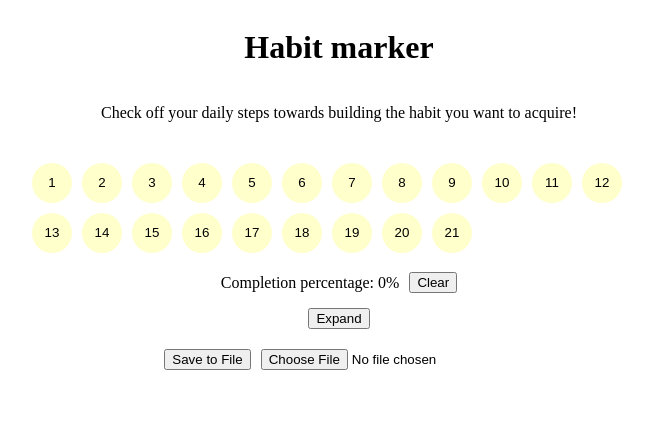
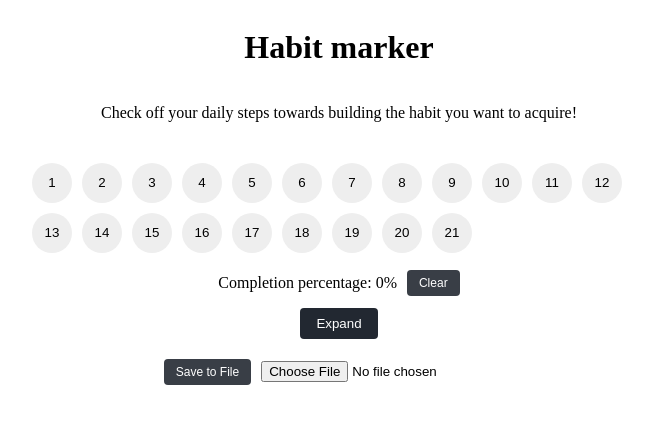
Before and after one commit to tautminas/habit-marker, a React (Vite) app: page / in a window 1280 px wide. Shown: the top 424 px of the page, without its empty margins (301-954 px from the left). Built offline with nearby package versions, Linux system fonts and the light colour scheme.

Commit message:
Add styles for the buttons

```diff
--- a/src/App.jsx
+++ b/src/App.jsx
@@ -129,7 +129,12 @@ function App() {
 
       <div className="file-actions">
         <button onClick={saveToJSONFile}>Save to File</button>
-        <input type="file" onChange={loadFromFile} accept=".json" />
+        <input
+          type="file"
+          id="file-upload"
+          onChange={loadFromFile}
+          accept=".json"
+        />
       </div>
     </div>
   );
--- a/src/styles.css
+++ b/src/styles.css
@@ -1,20 +1,19 @@
 .expand-action,
 .file-actions {
-  margin-bottom: 20px; /* Add margin between the sections */
+  margin-bottom: 20px;
 }
 
-/* Style adjustments for buttons */
 .file-actions button {
-  margin-right: 10px; /* Add margin between buttons */
+  margin-right: 10px;
 }
 
 .completion-percentage {
   display: flex;
-  align-items: center; /* Align items vertically */
+  align-items: center;
 }
 
 .completion-percentage p {
-  margin-right: 10px; /* Add margin for spacing between elements */
+  margin-right: 10px;
 }
 
 .app-container {
@@ -41,9 +40,38 @@
   border: none;
   outline: none;
   cursor: pointer;
-  background-color: #ffffcc;
+  background-color: #eeeeee;
 }
 
 .round-button.toggled {
-  background-color: #ffd700;
+  background-color: #00adb5;
 }
+
+.expand-action button {
+  background-color: #222831;
+  color: white;
+  padding: 8px 16px;
+  border: none;
+  border-radius: 4px;
+  cursor: pointer;
+}
+
+.expand-action button:hover {
+  opacity: 0.8;
+}
+
+.completion-percentage button,
+.file-actions button {
+  background-color: #393e46;
+  color: white;
+  padding: 6px 12px;
+  font-size: 12px;
+  border: none;
+  border-radius: 4px;
+  cursor: pointer;
+}
+
+.completion-percentage button:hover,
+.file-actions button:hover {
+  opacity: 0.8;
+}
```
